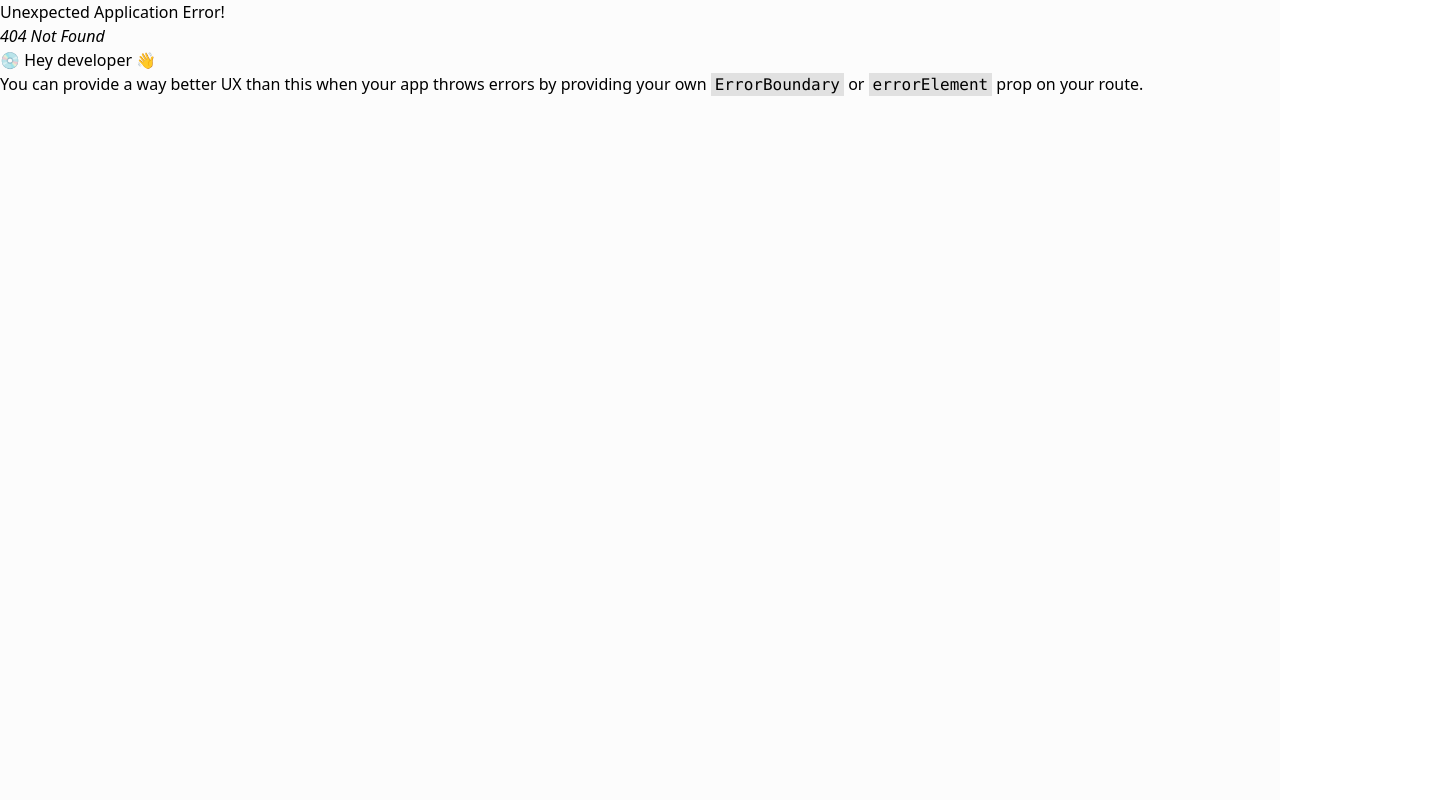
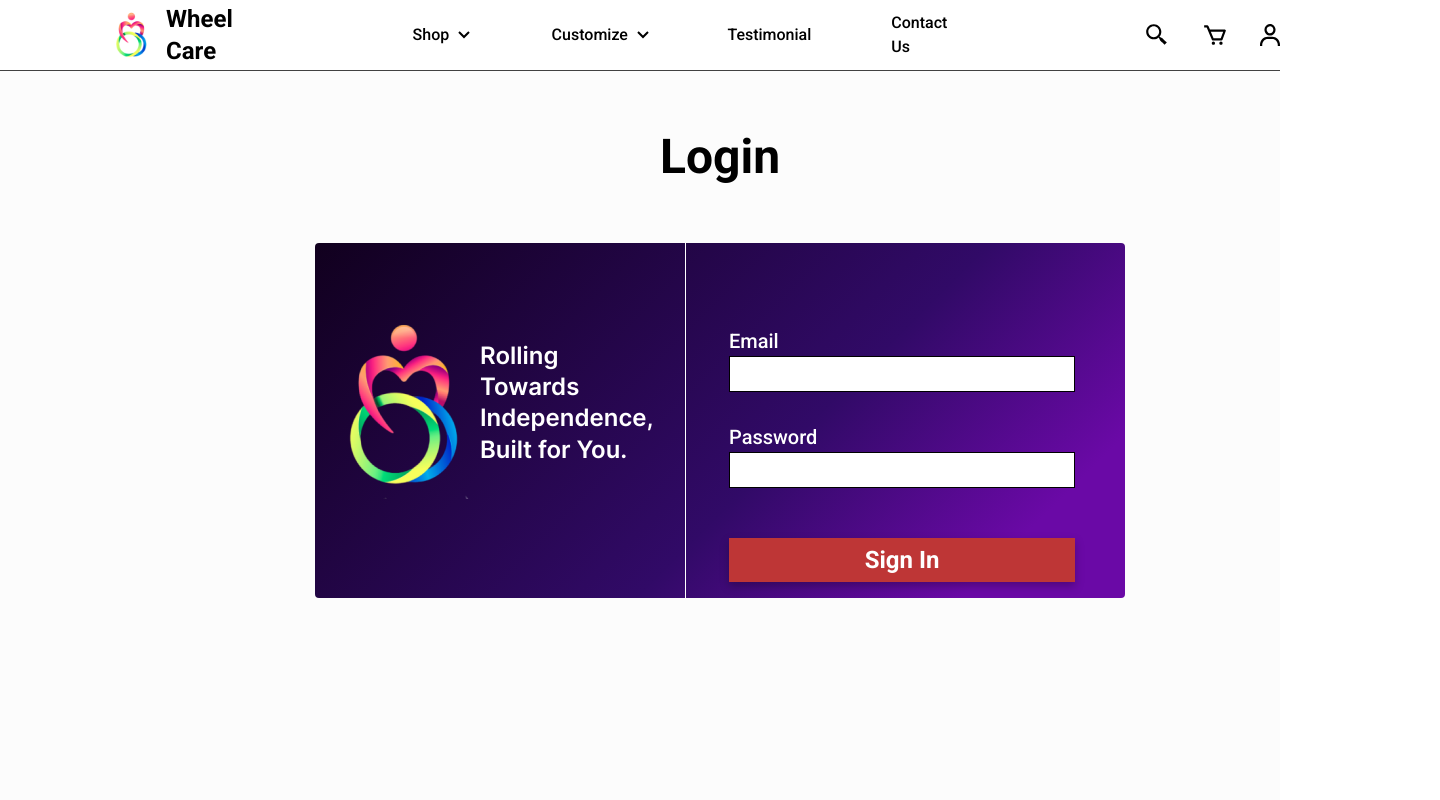
Before and after one commit to Fuz7/Wheel-Care, a React (Vite) app: page /login in a window 1280 px wide. Before the commit this address had no page. Shown: the top 800 px of the page, 1440 px wide, since content can reach past the window. Built offline with nearby package versions, Linux system fonts and the light colour scheme.

Commit message:
Add Login page style & layout

```diff
--- a/src/App.jsx
+++ b/src/App.jsx
@@ -1,3 +1,4 @@
+import Login from './components/Account/Login';
 import Home from './components/Home/Home';
 import Layout from './components/Layout';
 import ProductSelected from './components/Shop/ProductSelected';
@@ -12,7 +13,8 @@ const router = createBrowserRouter([
       { path: '/', element: <Navigate  to={'/home'} /> },
       { path: '/home', element: <Home /> },
       { path:'/shop', element: <Shop /> },
-      {path:'/shop/productSelected', element: <ProductSelected /> }
+      {path:'/shop/productSelected', element: <ProductSelected /> },
+      {path:'/login', element: <Login /> }
     ],
   },
 ]);
--- /dev/null
+++ b/src/components/Account/Login.jsx
@@ -0,0 +1,59 @@
+import loginLogo from '@images/loginLogo.png';
+
+export default function Login() {
+  return (
+    <section
+      className="min-h-[850px] min-w-[1440px]
+    max-w-[1440px] mt-[50px] flex flex-col mx-auto items-center"
+    >
+      <h1 className="font-Roboto font-bold text-[48px]">Login</h1>
+      <div
+        className="mt-[50px] flex loginGradient min-h-[355px]
+      min-w-[810px] rounded-[4px]"
+      >
+        <div className="ml-[27px] flex">
+          <img
+            className="mt-[68px] max-w-[128px] max-h-[188px]"
+            src={loginLogo}
+            alt="Login Logo"
+          />
+          <p
+            className="font-Inter font-semibold max-w-[177px]
+          text-white text-[24px] mt-[97px] ml-[10px] leading-[130%]"
+          >
+            Rolling Towards Independence, Built for You.
+          </p>
+        </div>
+        <div className="ml-[28px] min-w-[1px] min-h-full bg-white"></div>
+        <div className="ml-[43px] flex flex-col ">
+          <form className='flex flex-col' action="">
+          <p className="font-Roboto font-medium text-[20px] mt-[83px] text-white">
+            Email
+          </p>
+          <input
+            className="min-w-[346px] font-Inter min-h-[36px] text-[18px]
+          pl-[10px] border border-black"
+            type="text"
+          />
+          <p className="font-Roboto font-medium text-[20px] mt-[30px] text-white">
+            Password
+          </p>
+          <input
+            className="min-w-[346px] font-Inter min-h-[36px] text-[18px]
+          pl-[10px] border border-black"
+            type="password"
+          />
+          <div
+            className="min-w-[346px] min-h-[44px] text-white bg-[#BE3636]
+          drop-shadow-[0_4px_4px_rgba(0,0,0,0.25)] mt-[50px] flex items-center
+          justify-center text-[24px] font-Roboto font-bold cursor-pointer"
+          >
+            Sign In
+          </div>
+
+          </form>
+        </div>
+      </div>
+    </section>
+  );
+}
--- /dev/null
+++ b/src/components/Customize/Customize.jsx
@@ -0,0 +1,5 @@
+export default function Customize(){
+  return(
+    <section></section>
+  )
+}
--- a/src/components/Home/BestSeller.jsx
+++ b/src/components/Home/BestSeller.jsx
@@ -46,7 +46,7 @@ export default function BestSeller() {
       <div ref={cardContainerRef} className="flex gap-[75px] self-center">
         <Cards
           imgSrc={bestSellerCart}
-          title="Cart Wheelchair"
+          title="Cyber Wheelchair"
           rating={4.8}
           price="120"
           review='134'
--- a/src/components/Navbar.jsx
+++ b/src/components/Navbar.jsx
@@ -121,9 +121,11 @@ function NavIconLinks() {
       <li className="cursor-pointer">
         <img src={cartIcon} alt="Cart Icon" />
       </li>
+      <Link to={'/login'}>
       <li className="cursor-pointer">
         <img src={accountIcon} alt="Account Icon" />
       </li>
+      </Link>
     </ul>
   );
 }
--- a/src/components/Shop/Shop.jsx
+++ b/src/components/Shop/Shop.jsx
@@ -155,7 +155,7 @@ function ShopCard({ name, imgSrc, price, rating, tags }) {
       <p className="mt-auto mb-[5px] font-Roboto  text-[20px]">${price}</p>
       <span
         className="absolute bottom-0 left-0 min-w-[240px]
-        min-h-[150px] bg-[#000000b2] flex flex-col px-[15px] pt-4 pb-3
+        min-h-[150px] bg-[#000000b2] rounded-t-[2px] flex flex-col px-[15px] pt-4 pb-3
         items-center transition-transform translate-y-[150px]
         "
       >
--- a/src/index.css
+++ b/src/index.css
@@ -54,3 +54,7 @@ body{
 .shopCardHovered > span{
   transform: translateY(0px);
 }
+
+.loginGradient{
+  background-image: linear-gradient(135deg, rgba(17,0,30,1) 0%, rgba(49,10,103,1) 58%, rgba(106,9,166,1) 86%);
+}
```
